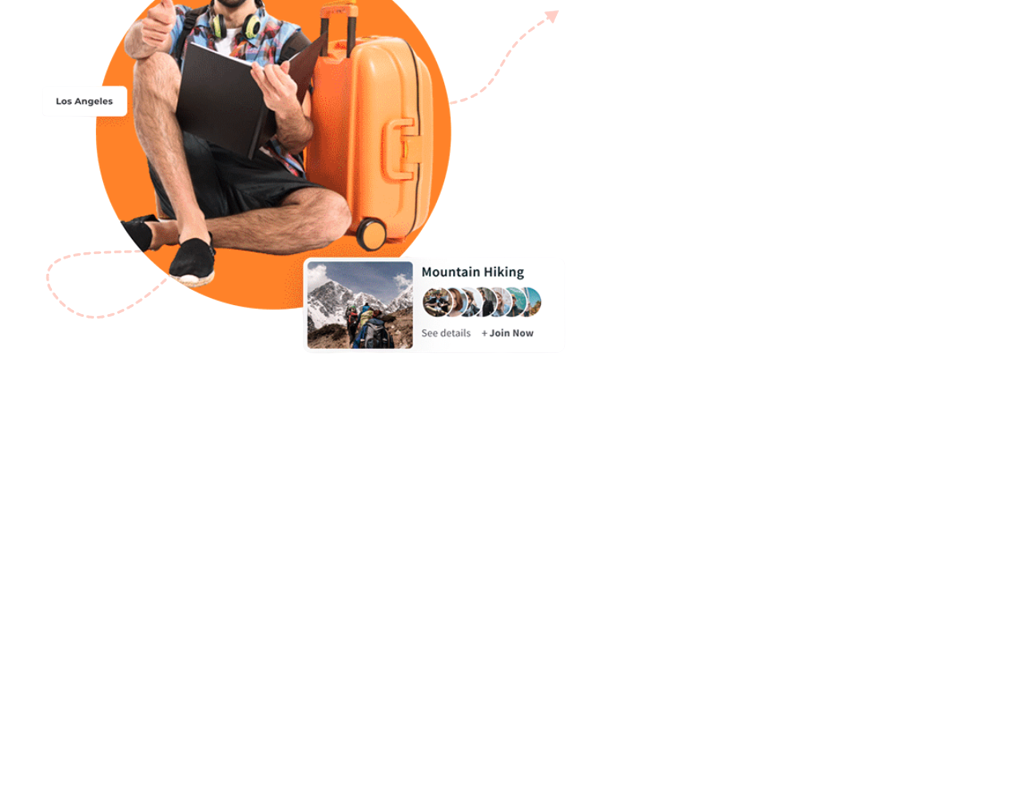
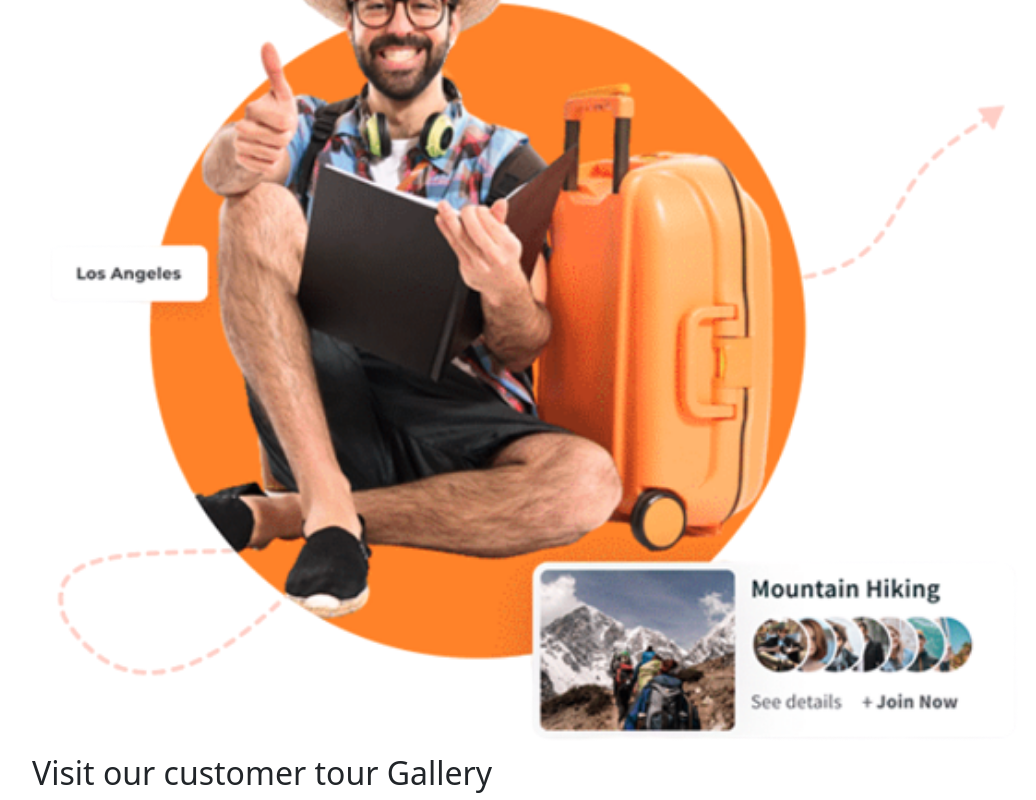
Before and after one commit to syedaasra24/Tour_Management, a React (Create React App) app in the folder frontend/: page /home in a window 1280 px wide. Shown: the part 4439-5239 px from the top of the page, without its empty margins (50-1086 px from the left). Before the commit the page ends 4796 px from the top, so only its background shows below. Built offline with nearby package versions, Linux system fonts and the light colour scheme.

Commit message:
home changes

```diff
--- a/frontend/src/pages/Home.jsx
+++ b/frontend/src/pages/Home.jsx
@@ -89,7 +89,18 @@
         </Container>
       </section>
 
+     {/* experience  section end */}
 
+      <section>
+        <Container>
+          <Row>
+            <Col lg='12'>
+              <Subtitle subtitle={'Gallery'}/>
+              <h2 className="gallery_title">Visit our customer tour Gallery</h2>
+            </Col>
+          </Row>
+        </Container>
+      </section>
     </div>
   };
 
--- a/frontend/src/styles/Home.css
+++ b/frontend/src/styles/Home.css
@@ -95,3 +95,7 @@
     max-: 0.7rem;
     color:black;
 } */
+
+.experience_img img{
+    width: 90%;
+}
```
